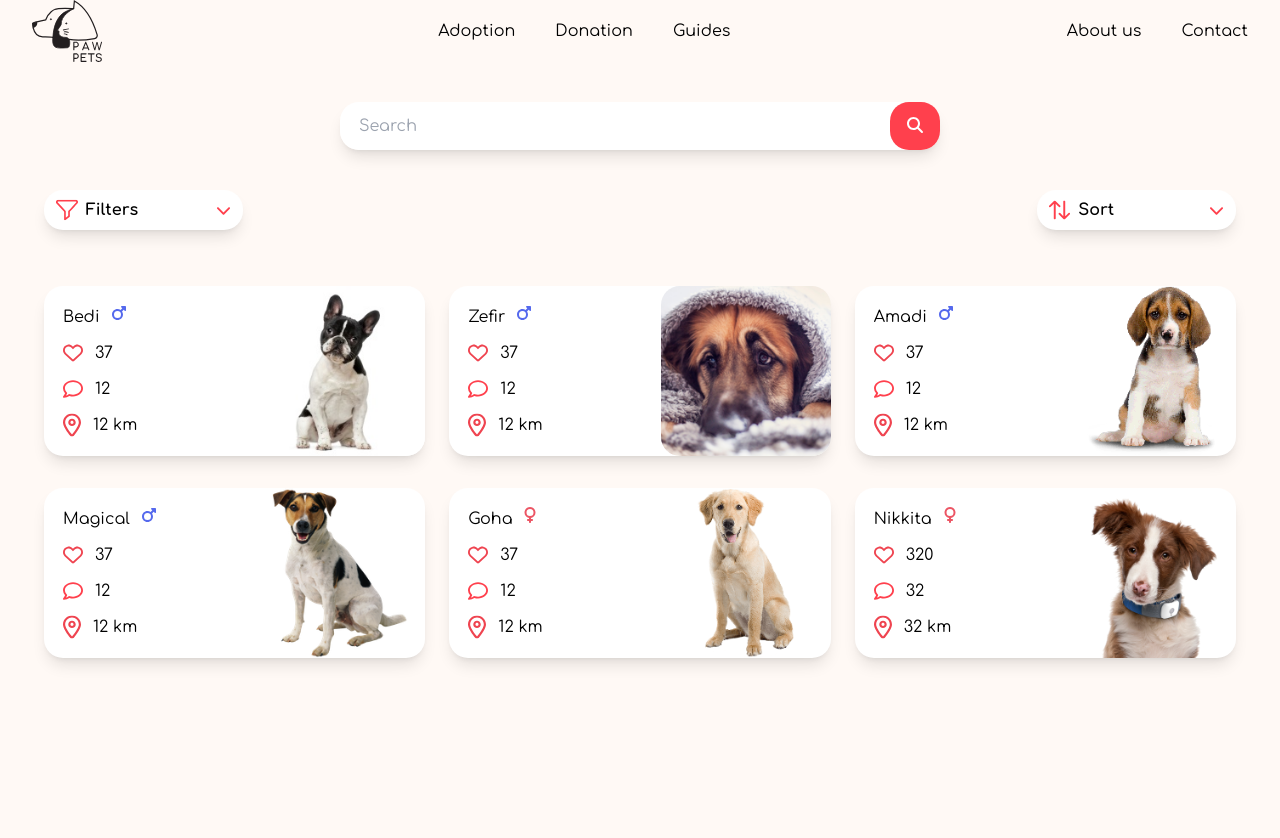
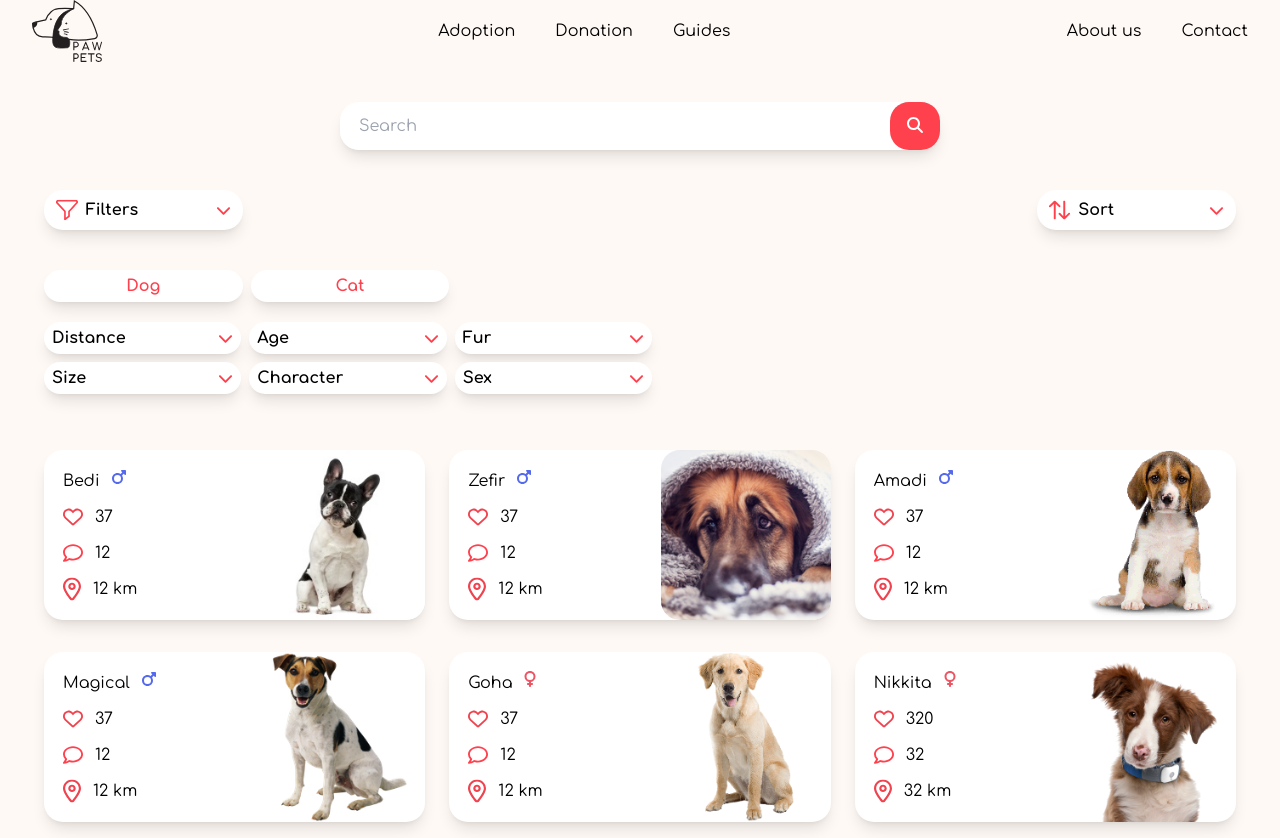
Before and after one commit to OskarMularski98/pawdorable-app, a Next.js app: page /pets in a window 1280 px wide. Before the commit the page ends 800 px from the top, so only its background shows below. Built offline with nearby package versions, Linux system fonts and the light colour scheme.

Commit message:
filtr style

```diff
--- a/app/pets/page.tsx
+++ b/app/pets/page.tsx
@@ -1,18 +1,36 @@
+"use client";
 import HeaderComponent from "@/components/HeaderComponent";
 import PetsDetails from "@/components/PetsDetails";
 import pets from "@/config/pets";
-import React from "react";
+import React, { useState } from "react";
 import filterImg from "/public/filter.svg";
 import sortImg from "/public/Group415.svg";
 import { FontAwesomeIcon } from "@fortawesome/react-fontawesome";
 import { faChevronDown } from "@fortawesome/free-solid-svg-icons";
+import FilterComponent from "@/components/UI/FilterComponent";
 
 const page = () => {
+  const [filter, setFilter] = useState(true);
+  const [isClicked, setIsClicked] = useState(false);
+  const filterHandler = (e) => {
+    setIsClicked(!isClicked);
+    console.log(e.target)
+    if (!isClicked) {
+      e.target.style.borderBottomLeftRadius = "0px";
+      e.target.style.borderBottomRightRadius = "0px";
+    } else {
+      e.target.style.borderBottomLeftRadius = "19px";
+      e.target.style.borderBottomRightRadius = "19px";
+    }
+  };
   return (
     <div className="max-w-7xl mx-auto px-8 gap-10 flex flex-col">
       <HeaderComponent />
       <div className="flex flex-row justify-between mx-3">
-        <div className="flex flex-row items-center justify-between py-2 bg-white rounded-[19px] px-3 w-1/6 shadow-lg">
+        <div
+          onClick={() => setFilter(!filter)}
+          className="flex flex-row items-center cursor-pointer justify-between py-2 bg-white rounded-[19px] px-3 w-1/6 shadow-lg"
+        >
           <div className=" flex flex-row gap-2">
             <img src={filterImg.src} />
             <div className=" font-bold">Filters</div>
@@ -35,6 +53,38 @@ const page = () => {
           />
         </div>
       </div>
+      {filter && (
+        <div className=" flex flex-col gap-5">
+          <div className="flex flex-row gap-2 mx-3">
+            <div className="bg-white text-[#FF404D] rounded-[19px] w-1/6 shadow-lg py-1 font-bold text-center">
+              Dog
+            </div>
+            <div className="bg-white text-[#FF404D] rounded-[19px] w-1/6 shadow-lg py-1 font-bold text-center">
+              Cat
+            </div>
+          </div>
+          <div className="grid grid-cols-3 w-1/2 items-start gap-2 mx-3">
+            <div className="">
+              <FilterComponent
+                filterHandler={filterHandler}
+                text={"Distance"}
+              />
+              {isClicked && (
+                <div className=" bg-white rounded-b-[19px] shadow-lg py-10 relative">
+                  <div className=" absolute left-[50%] translate-x-[-50%] top-[50%]">
+                    <input type="range" />
+                  </div>
+                </div>
+              )}
+            </div>
+            <FilterComponent filterHandler={filterHandler} text={"Age"} />
+            <FilterComponent filterHandler={filterHandler} text={"Fur"} />
+            <FilterComponent filterHandler={filterHandler} text={"Size"} />
+            <FilterComponent filterHandler={filterHandler} text={"Character"} />
+            <FilterComponent filterHandler={filterHandler} text={"Sex"} />
+          </div>
+        </div>
+      )}
       <div className=" grid grid-cols-3">
         {pets.map((pet) => (
           <PetsDetails
--- a/components/PetsCarousel.tsx
+++ b/components/PetsCarousel.tsx
@@ -1,22 +1,18 @@
-"use client";
-import React from "react";
+import React from 'react'
 import { faMars } from "@fortawesome/free-solid-svg-icons";
 import { faVenus } from "@fortawesome/free-solid-svg-icons";
 import distanceImg from "../../public/location.svg";
 import commentImg from "../../public/comment-regular.svg";
 import likeImg from "../../public/like.svg";
 import { FontAwesomeIcon } from "@fortawesome/react-fontawesome";
-import pets from "@/config/pets";
-import { SwiperSlide } from "swiper/react";
-import BoxCarousel from "../BoxCarousel";
 
-const PetsDetails = () => {
+const PetsCarousel = ({ name, sex, likes, comments, distance, img }) => {
     return (
       <div className=" bg-white rounded-[19px] relative my-4 mx-3 p-[19px] justify-between items-center shadow-lg flex flex-row">
         <div className="flex flex-col gap-3">
           <div className=" flex flex-row gap-3">
-          <div>{pet.name}</div>
-          {pet.sex === "male" ? (
+            <div>{name}</div>
+            {sex === "male" ? (
               <FontAwesomeIcon icon={faMars} color="#5569ED" />
             ) : (
               <FontAwesomeIcon icon={faVenus} color="#EC5564" />
@@ -24,19 +20,19 @@ const PetsDetails = () => {
           </div>
           <div className=" flex flex-row gap-3">
             <img src={likeImg.src} alt="loading..." width={20} />
-          <div> {pet.likes} </div>
+            <div> {likes} </div>
           </div>
           <div className=" flex flex-row gap-3">
             <img src={commentImg.src} alt="loading..." width={20} />
-          <div> {pet.comments} </div>
+            <div> {comments} </div>
           </div>
           <div className=" flex flex-row gap-3">
             <img src={distanceImg.src} alt="loading..." width={18} />
-          <div>{pet.distance} km</div>
+            <div>{distance} km</div>
           </div>
         </div>
         <img
-        src={pet.img}
+          src={img}
           alt="loading..."
           width={170}
           className=" absolute top-0 right-0 rounded-[19px]"
@@ -45,16 +41,4 @@ const PetsDetails = () => {
     );
   };
 
-const PetsCarousel = () => {
-  return (
-    <BoxCarousel
-      title={"Nearby"}
-      data={pets}
-      swiperBack={"swiperBackPets"}
-      swiperForward={"swiperForwardPets"}
-      content={<PetsDetails />}
-    />
-  );
-};
-
-export default PetsCarousel;
+export default PetsCarousel
--- /dev/null
+++ b/components/UI/FilterComponent.tsx
@@ -0,0 +1,23 @@
+import { FontAwesomeIcon } from "@fortawesome/react-fontawesome";
+import React from "react";
+import { faChevronDown } from "@fortawesome/free-solid-svg-icons";
+
+
+
+const FilterComponent = ({ text, filterHandler }) => {
+  return (
+    <div
+      onClick={filterHandler}
+      className="bg-white rounded-[19px] shadow-lg font-bold py-1 flex flex-row justify-between px-2 items-center"
+    >
+      <div>{text}</div>
+      <FontAwesomeIcon
+        className="w-[15px]"
+        color="#FF404D"
+        icon={faChevronDown}
+      />
+    </div>
+  );
+};
+
+export default FilterComponent;
```
Lines whose indentation alone changed are shown as unchanged.
